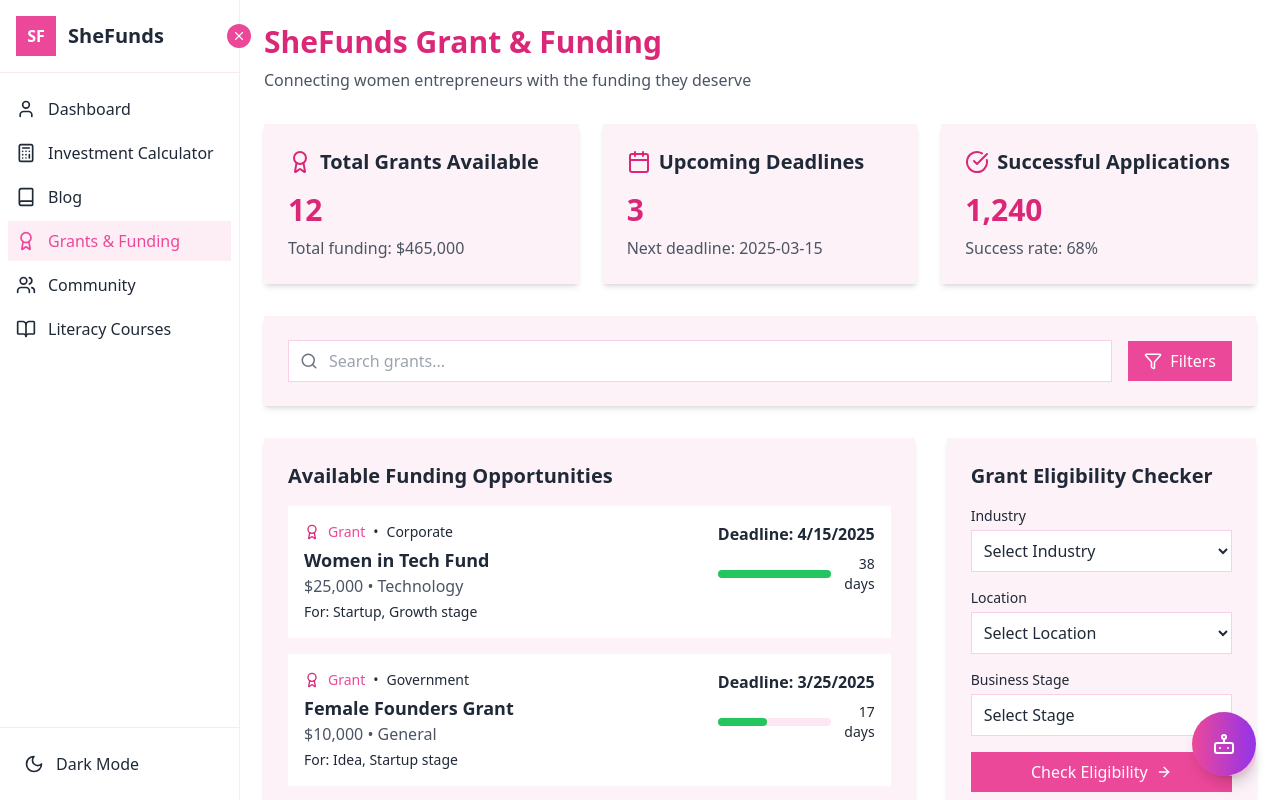
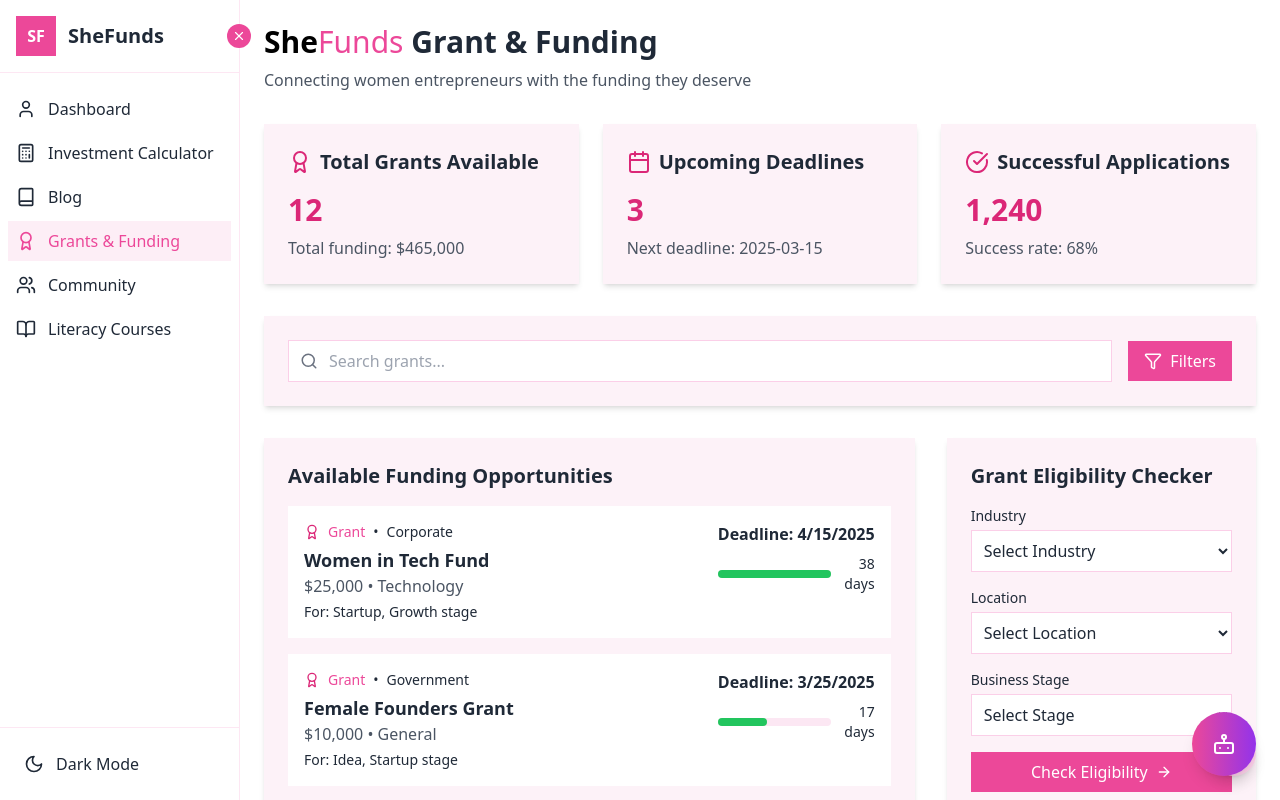
Before and after one commit to VriVa/SheFunds, a React (Vite) app: page /grants in a window 1280 px wide. Built offline with nearby package versions, Linux system fonts and the light colour scheme; the HTML template or start-up script is replaced by a standard one.

Commit message:
logo in grants

```diff
--- a/src/pages/Grants.jsx
+++ b/src/pages/Grants.jsx
@@ -124,12 +124,16 @@ const Grants = () => {
   return (
     <div className={`min-h-screen p-6 ${darkMode ? 'bg-black text-white' : 'bg-white text-gray-800'}`}>
       <div className="max-w-6xl mx-auto">
-        <header className="mb-8">
-          <h1 className={`text-3xl font-bold mb-2 ${darkMode ? 'text-pink-500' : 'text-pink-600'}`}>SheFunds Grant & Funding</h1>
-          <p className={darkMode ? 'text-gray-300' : 'text-gray-600'}>
-            Connecting women entrepreneurs with the funding they deserve
-          </p>
-        </header>
+      <header className="mb-8">
+  <h1 className="text-3xl font-bold mb-2">
+    <span className="text-black dark:text-white">She</span>
+    <span className="text-pink-500 font-light">Funds</span> Grant & Funding
+  </h1>
+  <p className={darkMode ? 'text-gray-300' : 'text-gray-600'}>
+    Connecting women entrepreneurs with the funding they deserve
+  </p>
+</header>
+
 
         {/* Stats Cards */}
         <div className="grid grid-cols-1 md:grid-cols-3 gap-6 mb-8">
```
